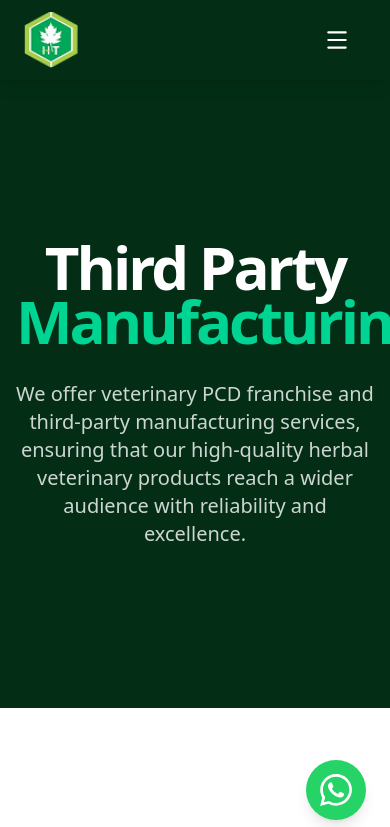
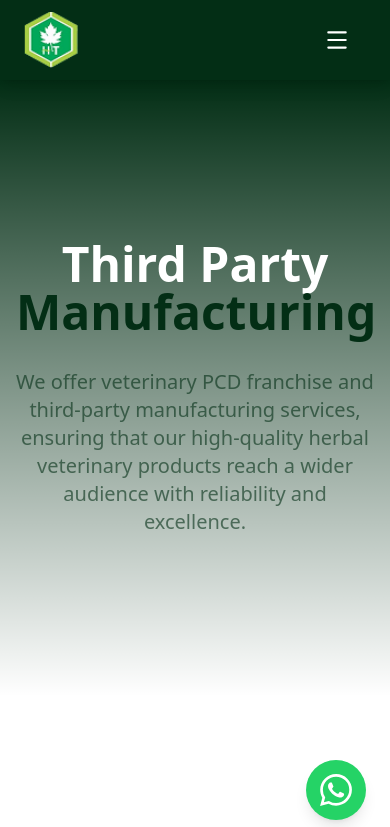
Before and after one commit to yash-070702/Herbal-Trends, a React (Vite) app: page /third-party in a window 390 px wide. Shown: the top 827 px of the page. Built offline with nearby package versions, Linux system fonts and the light colour scheme.

Commit message:
add more stuff to third party

```diff
--- a/src/Pages/ThirdParty.jsx
+++ b/src/Pages/ThirdParty.jsx
@@ -21,14 +21,14 @@ export default function ThirdParty() {
     <main className="min-h-screen bg-white">
 
       {/* Hero Section */}
-      <section className="relative py-40 bg-green-950 text-center overflow-hidden">
+      <section className="relative py-40 bg-green-950  bg-linear-to-b from-transparent to-white text-center overflow-hidden">
         <div className="max-w-5xl mx-auto px-4">
-          <h1 className="text-6xl md:text-8xl font-black text-white tracking-tighter leading-[0.9] mb-8">
+          <h1 className="text-5xl md:text-8xl font-black text-white md:tracking-tighter md:leading-[0.9] mb-8">
             Third Party <br />
-            <span className="text-emerald-400">Manufacturing</span>
+            <span className="text-green-950">Manufacturing</span>
           </h1>
 
-          <p className="text-xl md:text-2xl text-white/80 font-medium max-w-3xl mx-auto">
+          <p className="text-xl md:text-2xl text-green-950/60 font-medium max-w-3xl mx-auto">
             We offer veterinary PCD franchise and third-party manufacturing services,
             ensuring that our high-quality herbal veterinary products reach a wider audience
             with reliability and excellence.
@@ -85,7 +85,7 @@ export default function ThirdParty() {
       <ul className="grid grid-cols-1 md:grid-cols-2 lg:grid-cols-3 gap-x-12 gap-y-4 text-green-950 font-medium text-lg">
         {products.map((product, idx) => (
           <li key={idx} className="flex items-start gap-3">
-            <span className="w-2.5 h-2.5 mt-2 rounded-full bg-emerald-500 flex-shrink-0"></span>
+            <span className="w-2.5 h-2.5 mt-2 rounded-full bg-emerald-500 shrink-0"></span>
             {product}
           </li>
         ))}
```
